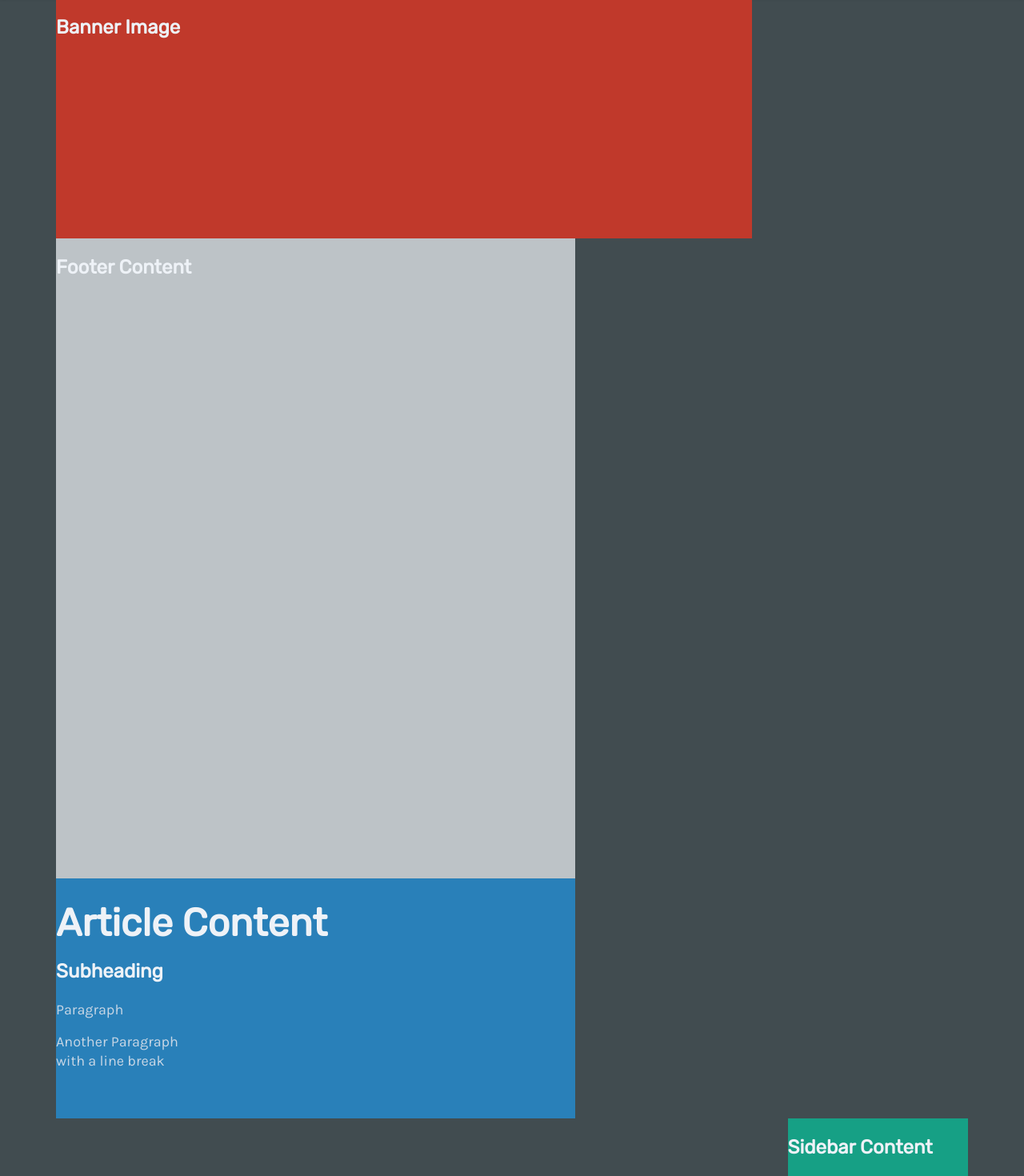
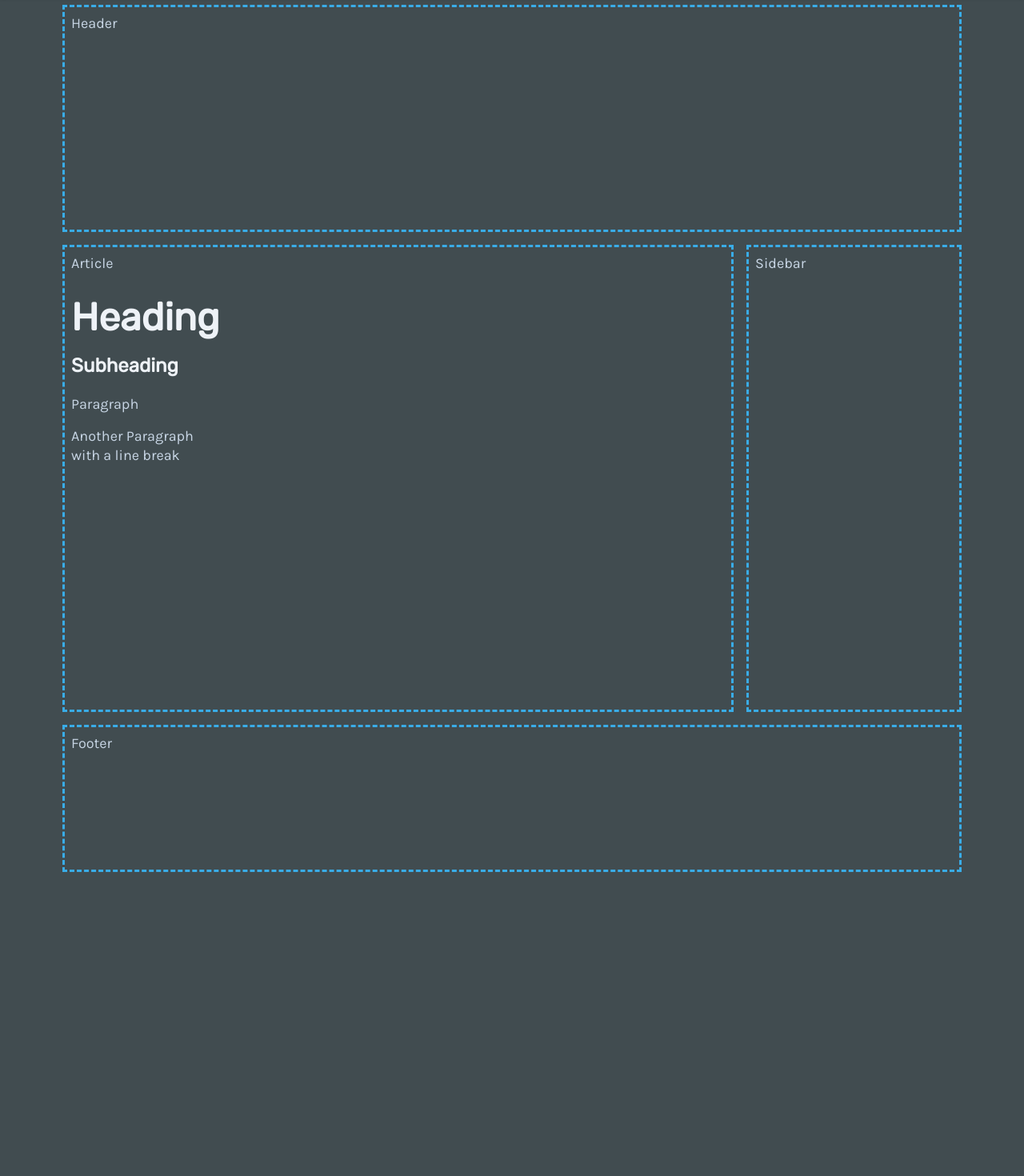
Before and after one commit to orjanbp/react-functional, a React (Create React App) app: page /grid in a window 1280 px wide. Shown: the part 66-1536 px from the top of the page at 80% size. After the commit the page ends 1164 px from the top, so only its background shows below. Built offline with nearby package versions, Linux system fonts and the light colour scheme.

Commit message:
refactor: rebuild cssgrid page

```diff
--- a/src/pages/css-grid.js
+++ b/src/pages/css-grid.js
@@ -1,48 +1,62 @@
-import React from 'react';
+import React from 'react'
 import styled from 'styled-components'
 
 import Page from '../components/page'
 import Text from '../components/text'
+import Outline from '../components/outline'
 
 const Grid = styled.div`
   display: grid;
   width: 100%;
   height: 100%;
   grid-template-areas:
-        "a a a a a a a a a a a a"
-        "d d d d d d d . . . . ."
-        "b b b b b b b . . . . .";
+    'head head'
+    'article side'
+    'footer footer';
   grid-template-rows:
     300px
-        minmax(800px, auto)
-        300px;
-    grid-template-columns: auto;
+    minmax(600px, auto)
+    200px;
+  grid-template-columns: 3fr 1fr;
 `
 
-const Container = styled.div`
-    grid-area: ${props => props.area ? props.area : ''};
+const GridBox = styled.div`
+  box-sizing: border-box;
+  padding: 8px;
+  grid-area: ${props => (props.area ? props.area : '')};
 `
 
 const PageCssGrid = () => (
   <Page>
     <Grid>
-            <Container area='d' style={{background: '#bdc3c7'}}>
-                <Text.h2>Footer Content</Text.h2>
-            </Container>
-            <Container area='a' style={{background: '#c0392b'}}>
-                <Text.h2>Banner Image</Text.h2>
-            </Container>
-            <Container area='b' style={{background: '#2980b9'}}>
-                <Text.h1>Article Content</Text.h1>
+      <GridBox area="head">
+        <Outline>
+          <Text.p>Header</Text.p>
+        </Outline>
+      </GridBox>
+      <GridBox area="article">
+        <Outline>
+          <Text.p>Article</Text.p>
+          <Text.h1>Heading</Text.h1>
           <Text.h2>Subheading</Text.h2>
           <Text.p>Paragraph</Text.p>
-                <Text.p>Another Paragraph <br /> with a line break</Text.p>
-            </Container>
-            <Container area='c' style={{background: '#16a085'}}>
-                <Text.h2>Sidebar Content</Text.h2>
-            </Container>
+          <Text.p>
+            Another Paragraph <br /> with a line break
+          </Text.p>
+        </Outline>
+      </GridBox>
+      <GridBox area="side">
+        <Outline>
+          <Text.p>Sidebar</Text.p>
+        </Outline>
+      </GridBox>
+      <GridBox area="footer">
+        <Outline>
+          <Text.p>Footer</Text.p>
+        </Outline>
+      </GridBox>
     </Grid>
   </Page>
 )
 
-export default PageCssGrid;
+export default PageCssGrid
```
Lines whose indentation alone changed are shown as unchanged.
